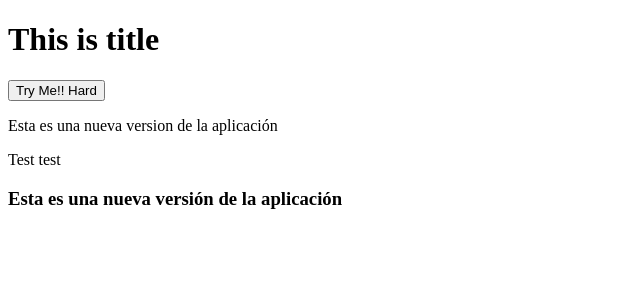
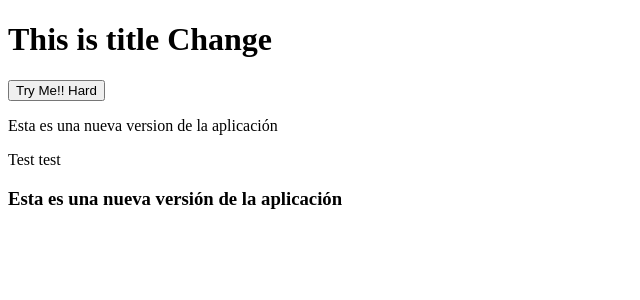
Before and after one commit to roberto-cuellar/ci-cd-test-netlify, an Angular app in the folder angular-ci-cd-test/: page / in a window 1280 px wide. Shown: the top 300 px of the page, without its empty margins (0-640 px from the left). Built offline with nearby package versions, Linux system fonts and the light colour scheme.

Commit message:
changes on app test

```diff
--- a/angular-ci-cd-test/src/app/app.component.html
+++ b/angular-ci-cd-test/src/app/app.component.html
@@ -1,4 +1,4 @@
-<h1 class="title">This is title</h1>
+<h1 class="title">This is title Change</h1>
 <button>Try Me!! Hard</button>
 
 <p>Esta es una nueva version de la aplicación</p>
```
